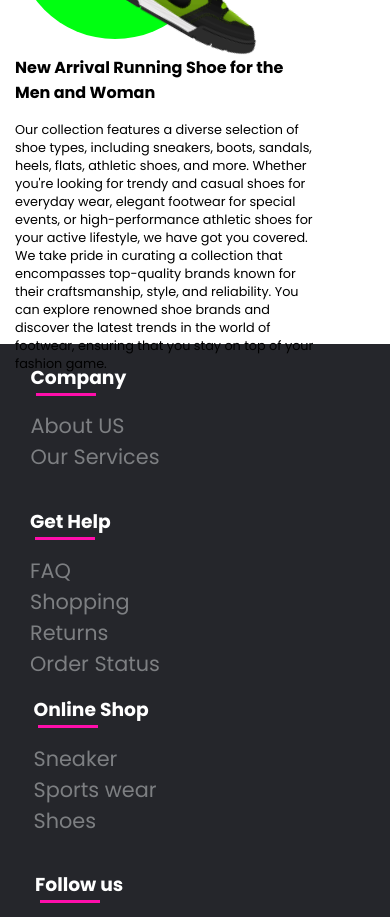
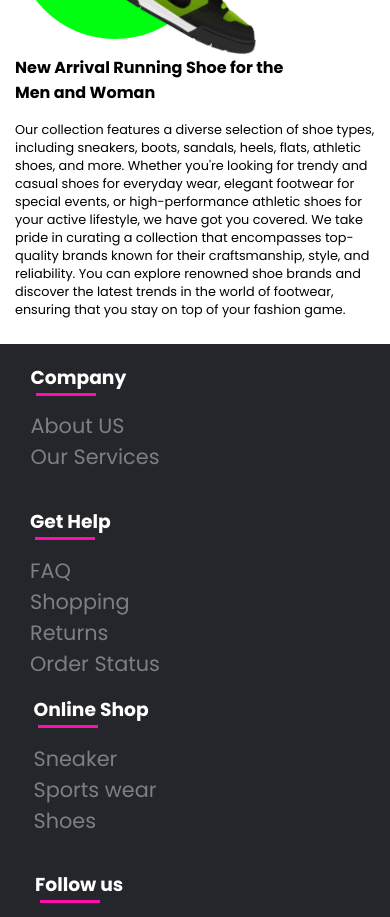
Before and after one commit to Sanjay9745/ShoeShoppingOnline, a React (Create React App) app in the folder front-end/: page /#/ in a window 390 px wide. Shown: the part 1680-2597 px from the top of the page. Built offline with nearby package versions, Linux system fonts and the light colour scheme; no server answers.

Commit message:
desc title mobile responsive fixed

```diff
--- a/front-end/src/style/mobile.css
+++ b/front-end/src/style/mobile.css
@@ -351,8 +351,9 @@ padding: 5px 15px;
     font-size: 1rem;
   }
   .des-title p {
-    width: 300px;
+    width: 90%;
     font-size: 0.8rem;
+    padding-bottom: 30px;
   }
 
   .hero-image img {
```
Also changed, not shown: 6 other files (tests, documents, lock files or other folders).
